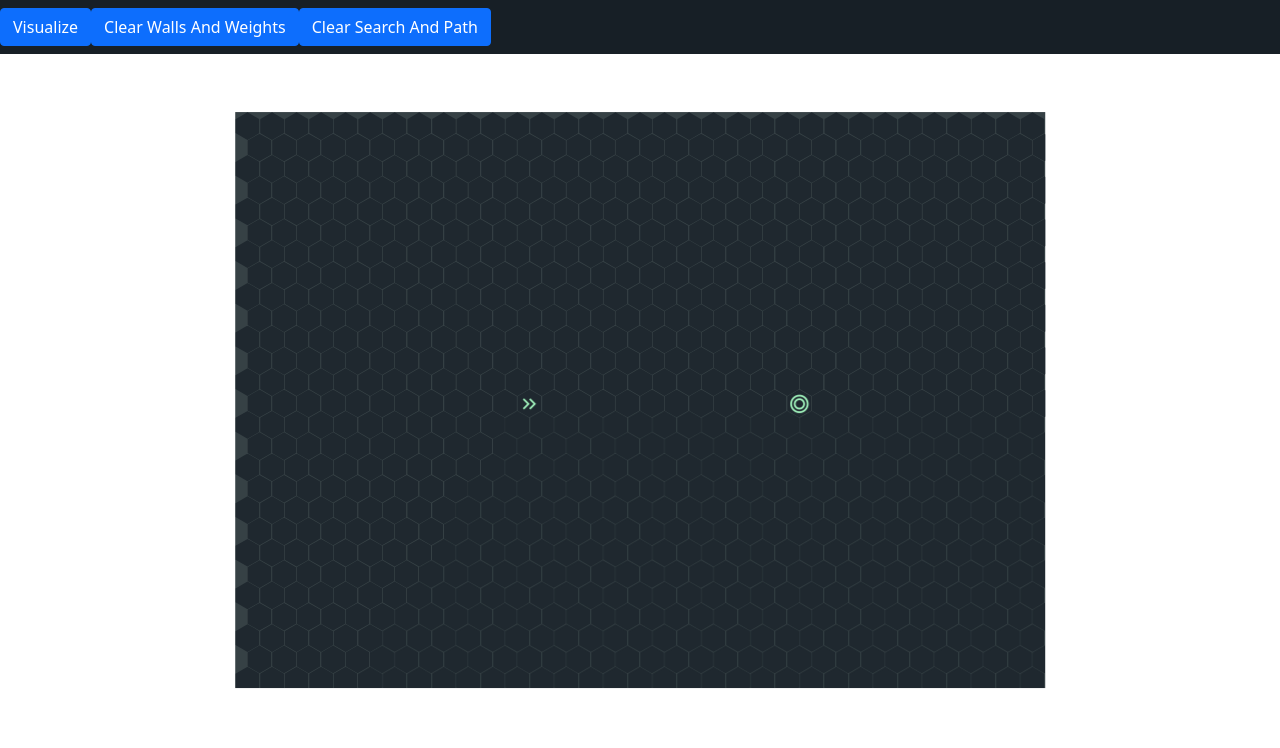
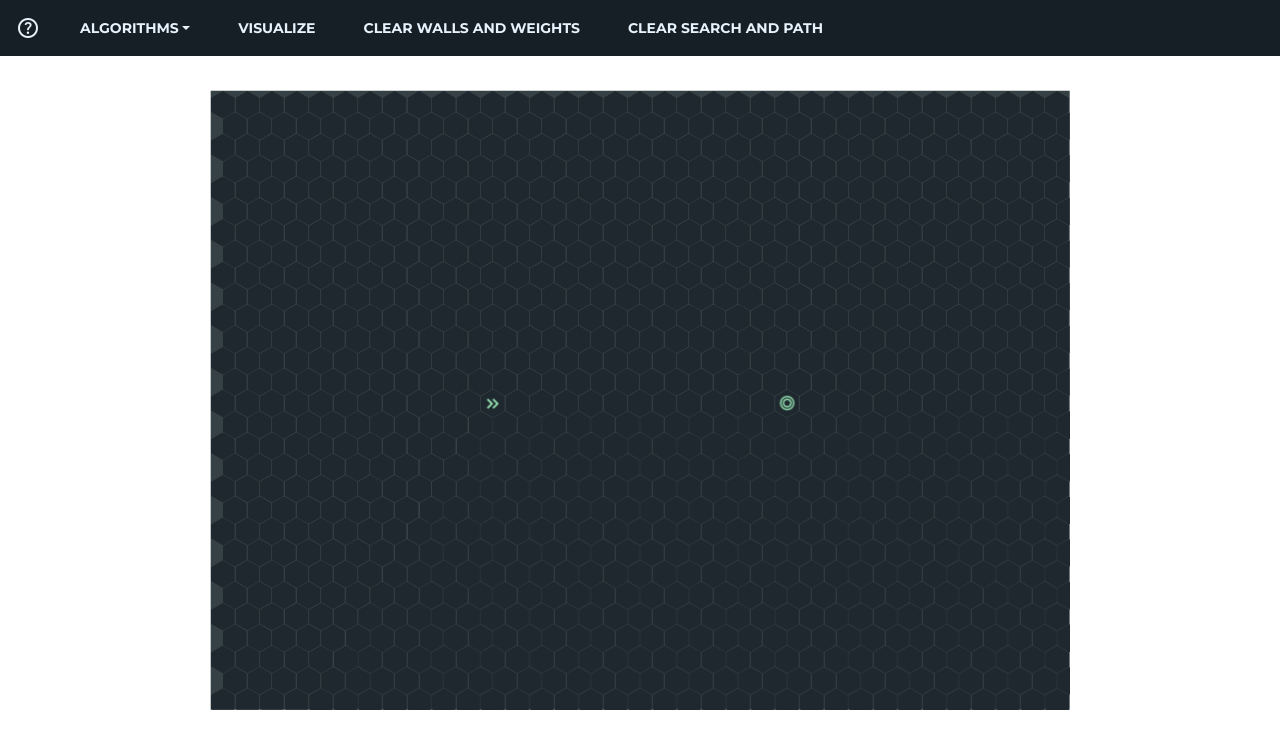
Before and after one commit to BazimAzeem/getPath, a React (Create React App) app: page / in a window 1280 px wide. Shown: the top 748 px of the page. Built offline with nearby package versions, Linux system fonts and the light colour scheme.

Commit message:
Styled navbar

```diff
--- a/public/index.html
+++ b/public/index.html
@@ -3,7 +3,10 @@
   <head>
     <meta charset="utf-8" />
     <link rel="icon" href="%PUBLIC_URL%/favicon.ico" />
-    <meta name="viewport" content="width=device-width, initial-scale=1" />
+    <meta
+      name="viewport"
+      content="width=device-width, initial-scale=1,user-scalable=0"
+    />
     <meta name="theme-color" content="#000000" />
     <meta
       name="description"
@@ -28,7 +31,7 @@
     <link rel="preconnect" href="https://fonts.googleapis.com" />
     <link rel="preconnect" href="https://fonts.gstatic.com" crossorigin />
     <link
-      href="https://fonts.googleapis.com/css2?family=Kanit:wght@700&family=Roboto:wght@900&display=swap"
+      href="https://fonts.googleapis.com/css2?family=Kanit:wght@700&family=Montserrat:wght@700&display=swap"
       rel="stylesheet"
     />
     <link
--- a/src/NavBar.css
+++ b/src/NavBar.css
@@ -1,8 +1,54 @@
 @import "./constants.css";
 
-.nav-bar {
+.navbar,
+.navbar-toggler,
+.nav-link,
+.dropdown-menu,
+.dropdown-item,
+.offcanvas {
   background-color: var(--primary-dark-color);
-  position: fixed;
-  top: 0;
-  width: 100%;
+  color: var(--primary-light-color) !important;
+  font-family: "Montserrat", sans-serif;
+  font-size: 0.875rem;
+  text-transform: uppercase;
 }
+
+.navbar {
+  padding: 0;
+}
+
+.navbar-toggler {
+  border: none;
+}
+
+.navbar-toggler:focus {
+  box-shadow: none;
+}
+
+.navbar-toggler:hover,
+.nav-link:hover,
+.dropdown-item:hover {
+  background-color: initial;
+  color: var(--secondary-accent-color) !important;
+}
+
+.nav-link {
+  margin: 1rem;
+  padding: 0rem;
+  display: flex;
+  align-items: center;
+  text-align: center;
+}
+
+.dropdown-menu {
+  border-radius: 0;
+  border: none;
+}
+
+.offcanvas-header {
+  padding: 0;
+  justify-content: start;
+}
+
+.offcanvas-title {
+}
--- a/src/NavBar.js
+++ b/src/NavBar.js
@@ -1,6 +1,12 @@
 import React from "react";
 import "bootstrap/dist/css/bootstrap.css";
-import { Navbar, Nav, Button } from "react-bootstrap";
+import {
+  Navbar,
+  Nav,
+  NavDropdown,
+  Offcanvas,
+  Container,
+} from "react-bootstrap";
 import {
   visualizeSearch,
   visualizePath,
@@ -18,6 +24,7 @@ class NavBar extends React.Component {
     super(props);
     this.state = {
       isVisualizing: false,
+      showLegend: false,
     };
   }
 
@@ -28,11 +35,47 @@ class NavBar extends React.Component {
 
   render() {
     return (
-      <div>
-        <Navbar className="nav-bar">
+      <Navbar expand="lg">
+        <Nav.Link
+          onClick={() => {
+            this.setState({ showLegend: !this.state.showLegend });
+          }}
+        >
+          <span className="material-symbols-outlined">help</span>
+        </Nav.Link>
+        <Offcanvas
+          placement="bottom"
+          show={this.state.showLegend}
+          onHide={() => {
+            this.setState({ showLegend: false });
+          }}
+        >
+          <Offcanvas.Header>
+            <Nav.Link
+              onClick={() => {
+                this.setState({ showLegend: false });
+              }}
+            >
+              <span className="material-symbols-outlined">close</span>
+            </Nav.Link>
+            <Offcanvas.Title>Legend</Offcanvas.Title>
+          </Offcanvas.Header>
+          <Offcanvas.Body>
+            I will be placing a description for each symbol here
+          </Offcanvas.Body>
+        </Offcanvas>
+        <Navbar.Toggle>
+          <span className="material-symbols-outlined">menu</span>
+        </Navbar.Toggle>
+        <Navbar.Collapse>
           <Nav>
-            <Nav.Item>
-              <Button
+            <NavDropdown title="Algorithms">
+              <NavDropdown.Item>Action</NavDropdown.Item>
+              <NavDropdown.Item>Another action</NavDropdown.Item>
+              <NavDropdown.Item>Something else here</NavDropdown.Item>
+              <NavDropdown.Item>Separated link</NavDropdown.Item>
+            </NavDropdown>
+            <Nav.Link
               onClick={async () => {
                 if (!this.state.isVisualizing) {
                   this.toggleVisualizing();
@@ -48,31 +91,29 @@ class NavBar extends React.Component {
                   }, 20);
                 }
               }}
+              href="#"
             >
               {!this.state.isVisualizing ? "Visualize" : "Cancel"}
-              </Button>
-            </Nav.Item>
-            <Nav.Item>
-              <Button
+            </Nav.Link>
+            <Nav.Link
               onClick={() => {
                 clearWallsAndWeights();
               }}
+              href="#"
             >
               Clear Walls And Weights
-              </Button>
-            </Nav.Item>
-            <Nav.Item>
-              <Button
+            </Nav.Link>
+            <Nav.Link
               onClick={() => {
                 clearSearchAndPath();
               }}
+              href="#"
             >
               Clear Search And Path
-              </Button>
-            </Nav.Item>
+            </Nav.Link>
           </Nav>
+        </Navbar.Collapse>
       </Navbar>
-      </div>
     );
   }
 }
--- a/src/Node.css
+++ b/src/Node.css
@@ -25,23 +25,29 @@
   color: var(--start-and-target-font-color);
 }
 
-.material-symbols-outlined {
-  font-size: 1.4rem;
-  line-height: var(--hexagon-height);
-  animation: isStartOrTargetNodeAnimation 0.375s forwards;
+.node-is-start .material-symbols-outlined {
+  font-size: 1.5rem;
+  line-height: calc(var(--hexagon-height) + var(--hexagon-spacing));
+  animation: isStartOrTargetNodeAnimation 3s ease-in-out infinite;
+}
+
+.node-is-target .material-symbols-outlined {
+  font-size: 1.3rem;
+  line-height: calc(var(--hexagon-height) + var(--hexagon-spacing));
+  animation: isStartOrTargetNodeAnimation 3s ease-in-out infinite;
 }
 
 @keyframes isStartOrTargetNodeAnimation {
-  25% {
-    transform: scale(0.5);
+  0% {
+    transform: scale(0.8);
   }
 
-  75% {
-    transform: scale(1.1);
+  50% {
+    transform: scale(1);
   }
 
   100% {
-    transform: scale(1);
+    transform: scale(0.8);
   }
 }
 
@@ -90,7 +96,7 @@
   font-size: 0;
   font-family: "Kanit", sans-serif;
   opacity: 0.25;
-  line-height: var(--hexagon-height);
+  line-height: calc(var(--hexagon-height) + var(--hexagon-spacing));
   animation: isWeightNodeAnimation 0.375s forwards;
 }
 
--- a/src/Node.js
+++ b/src/Node.js
@@ -20,12 +20,10 @@ var keysPressed = {};
 window.addEventListener("keydown", (event) => {
   if (event.repeat) return;
   keysPressed[event.key] = true;
-  console.log(keysPressed);
 });
 
 window.addEventListener("keyup", (event) => {
   delete keysPressed[event.key];
-  console.log(keysPressed);
 });
 
 class Node extends React.Component {
@@ -245,11 +243,11 @@ class Node extends React.Component {
         }}
       >
         {this.state.isStart ? (
-          <span class="material-symbols-outlined">
+          <span className="material-symbols-outlined start">
             keyboard_double_arrow_right
           </span>
         ) : this.state.isTarget ? (
-          <span className="material-symbols-outlined">
+          <span className="material-symbols-outlined target">
             nest_thermostat_gen_3
           </span>
         ) : (
--- a/src/NodeGrid.js
+++ b/src/NodeGrid.js
@@ -36,8 +36,8 @@ function getNodeGridDimensions() {
   let screenWidth = window.screen.availWidth;
   let screenHeight = window.screen.availHeight;
 
-  let rows = parseInt(screenHeight / nodeWidth + 2);
-  let cols = parseInt(screenWidth / nodeWidth);
+  let rows = parseInt(screenHeight / nodeWidth + 4);
+  let cols = parseInt(screenWidth / nodeWidth + 2);
 
   return [rows, cols];
 }
--- a/src/constants.css
+++ b/src/constants.css
@@ -1,6 +1,9 @@
+html,
+body {
+  overflow: hidden;
+}
+
 :root {
-  overflow: hidden;
-
   /* Size Constants */
   --hexagon-width: 1.5rem;
   --hexagon-height: calc(var(--hexagon-width) * 1.1547);
@@ -17,7 +20,7 @@
   --secondary-accent-color: #a3f7bf;
   --tertiary-accent-color: #fff41c;
   --quaternary-accent-color: #e9f7a3;
-  --primary-light-color: #d1ecff;
+  --primary-light-color: #e7f3fc;
   --primary-dark-color: #171f26;
   --weight-font-color: var(--primary-light-color);
   --start-and-target-font-color: var(--secondary-accent-color);
```
Lines whose indentation alone changed are shown as unchanged.
